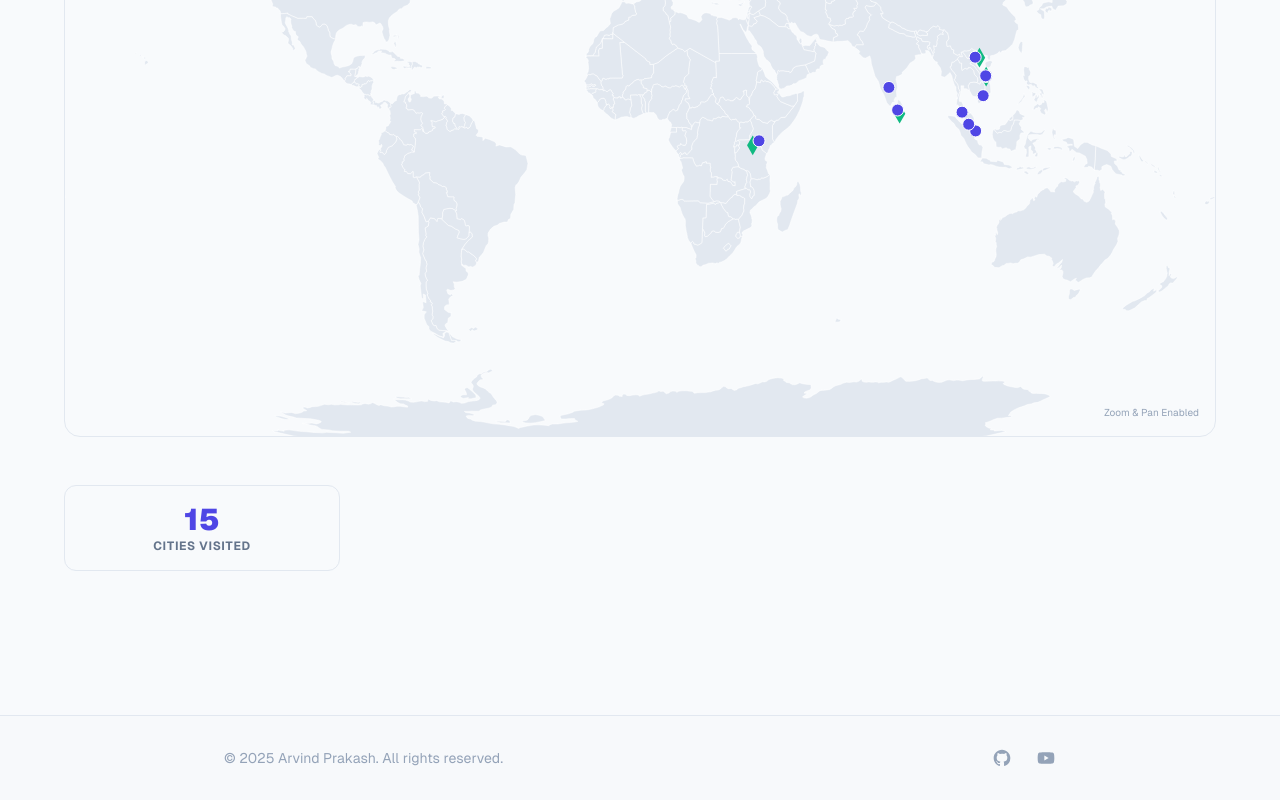
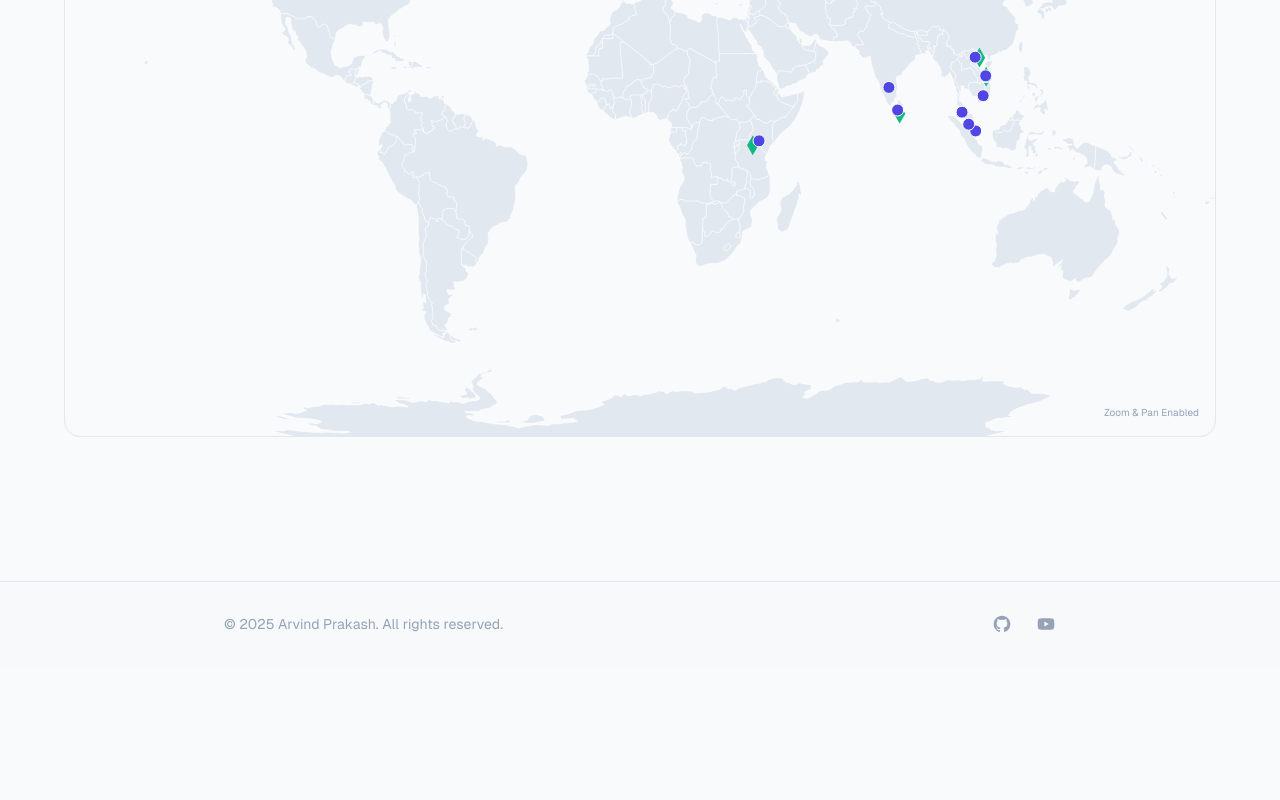
Before and after one commit to DrNightmare/blog-v2, a Next.js app: page /travel in a window 1280 px wide. Shown: the part 418-1218 px from the top of the page. After the commit the page ends 1084 px from the top, so only its background shows below. Built offline with nearby package versions, Linux system fonts and the light colour scheme.

Commit message:
chore: remove unnecessary stat from travel page

```diff
--- a/src/app/travel/page.tsx
+++ b/src/app/travel/page.tsx
@@ -25,18 +25,6 @@ export default function TravelPage() {
                     routes={TRAVEL_ROUTES}
                     activities={TRAVEL_ACTIVITIES}
                 />
-
-                <div className="grid grid-cols-2 md:grid-cols-4 gap-4">
-                    {/* Stats or list view could go here later */}
-                    <div className="p-4 bg-slate-50 dark:bg-slate-900/50 rounded-xl border border-slate-200 dark:border-slate-800 text-center">
-                        <div className="text-3xl font-black text-indigo-600 dark:text-indigo-400">
-                            {TRAVEL_LOCATIONS.length}
-                        </div>
-                        <div className="text-xs uppercase tracking-wider font-bold text-slate-500">
-                            Cities Visited
-                        </div>
-                    </div>
-                </div>
             </main>
         </div>
     );
```
